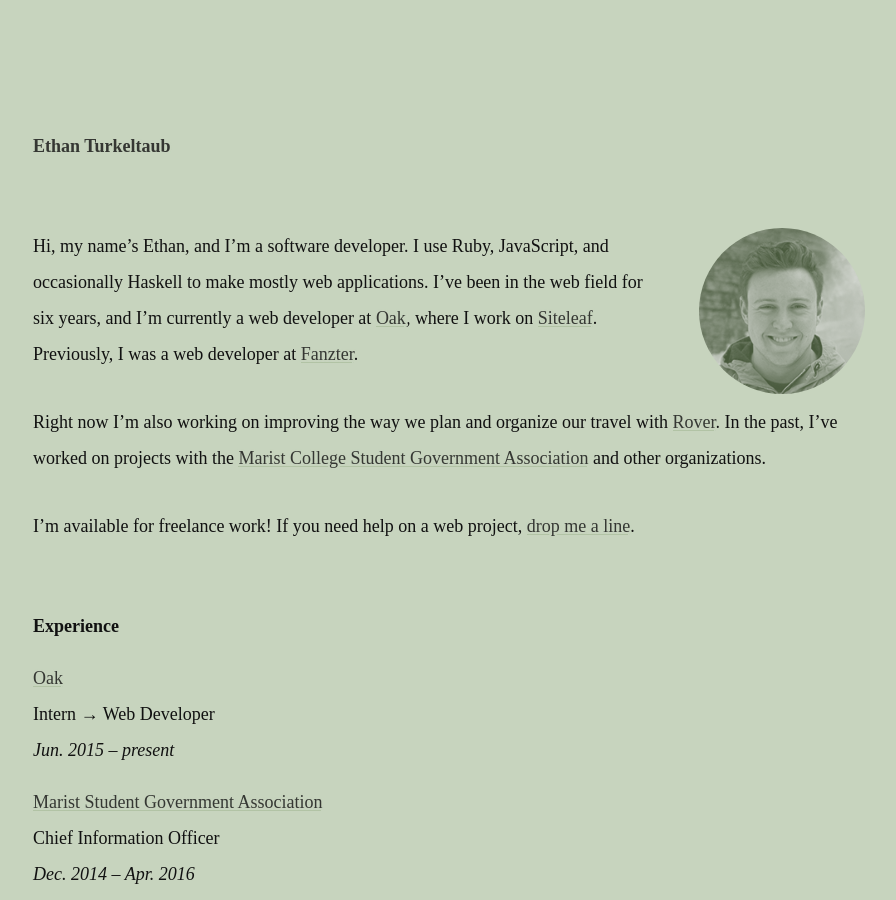
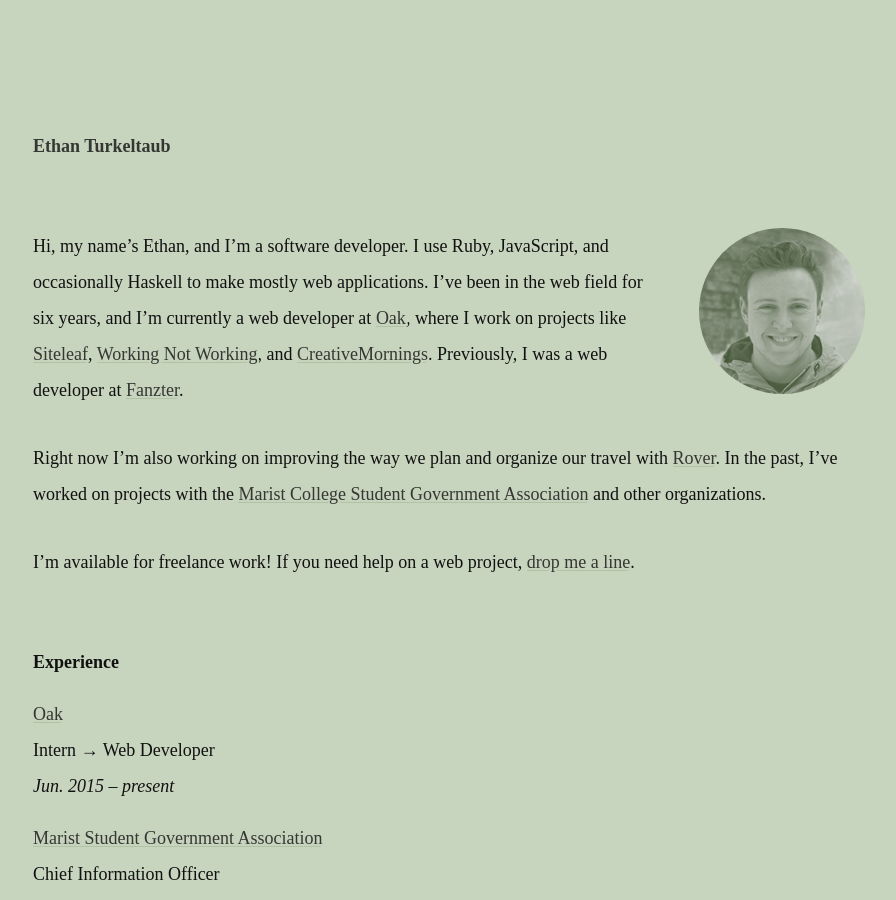
Before and after one commit to ethnt/ethnt.me, a Jekyll site: the page built from information.markdown, in a window 1280 px wide and 900 px high. Shown: the whole window, without its empty margins (95-991 px from the left). Built offline with Jekyll 4.4.1, drawn with Linux system fonts in a browser that asks for light colours.

Commit message:
Updated Information

```diff
--- a/information.markdown
+++ b/information.markdown
@@ -5,7 +5,7 @@
 position: 0
 ---
 
-Hi, my name’s Ethan, and I’m a software developer. I use Ruby, JavaScript, and occasionally Haskell to make mostly web applications. I’ve been in the web field for six years, and I’m currently a web developer at [Oak](https://oak.is), where I work on [Siteleaf](https://siteleaf.com). Previously, I was a web developer at [Fanzter](https://en.wikipedia.org/wiki/Fanzer).
+Hi, my name’s Ethan, and I’m a software developer. I use Ruby, JavaScript, and occasionally Haskell to make mostly web applications. I’ve been in the web field for six years, and I’m currently a web developer at [Oak](https://oak.is), where I work on projects like [Siteleaf](https://siteleaf.com), [Working Not Working](https://workingnotworking.com/), and [CreativeMornings](https://creativemornings.com/). Previously, I was a web developer at [Fanzter](https://en.wikipedia.org/wiki/Fanzer).
 
 Right now I’m also working on improving the way we plan and organize our travel with [Rover](http://gorover.co). In the past, I’ve worked on projects with the [Marist College Student Government Association](http://sga.marist.edu) and other organizations.
 
```
